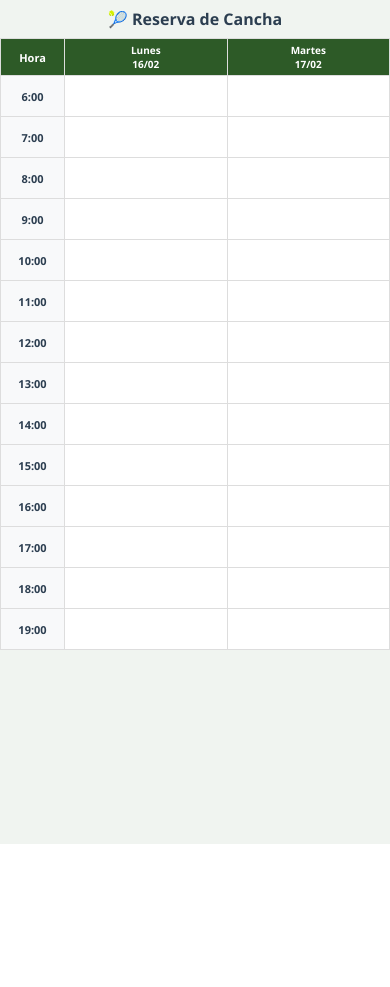
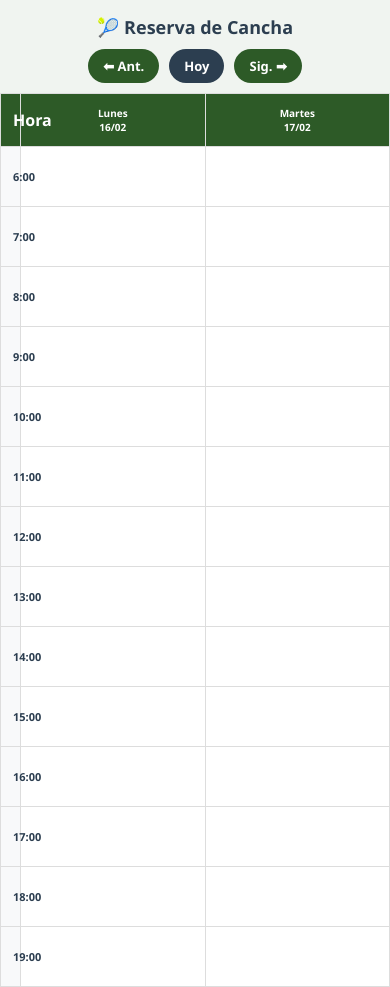
Before and after one commit to kevinms1/tenis-reservas, a Flask app: page / in a window 390 px wide. Before the commit the page ends 844 px from the top, so only its background shows below. Run offline with Flask 3, Linux system fonts and the light colour scheme; data that the repository does not hold is empty; some libraries are stand-ins or nearby versions.

Commit message:
fix dom y lun2 2 botones

```diff
--- a/app.py
+++ b/app.py
@@ -41,38 +41,27 @@ def get_db():
 
 @app.route("/")
 def index():
-    week_offset = int(request.args.get("week", 0))
+    # Ahora nos movemos por días (day_offset) en lugar de semanas
+    day_offset = int(request.args.get("day_offset", 0))
+
     today = datetime.now(zona_horaria)
+    # El calendario empezará hoy + el desplazamiento
+    start_date = today + timedelta(days=day_offset)
+
     manana = today + timedelta(days=1)
 
-    # Si hoy es domingo (weekday == 6), y no hemos pedido ver otra semana,
-    # ajustamos para que el lunes sea el de la próxima semana
-    dia_semana = today.weekday()
-
-    # Esta lógica hace que el calendario se sienta "continuo"
-    monday = today - timedelta(days=dia_semana) + timedelta(weeks=week_offset)
-
-    # OPCIONAL: Si quieres que el Domingo por la tarde ya se vea la semana entrante:
-    # if dia_semana == 6 and week_offset == 0:
-    #     monday = monday + timedelta(weeks=1)
-
-    # Diccionario de traducción
     dias_espanol = {
-        "Monday": "Lunes",
-        "Tuesday": "Martes",
-        "Wednesday": "Miércoles",
-        "Thursday": "Jueves",
-        "Friday": "Viernes",
-        "Saturday": "Sábado",
-        "Sunday": "Domingo"
+        "Monday": "Lunes", "Tuesday": "Martes", "Wednesday": "Miércoles",
+        "Thursday": "Jueves", "Friday": "Viernes", "Saturday": "Sábado", "Sunday": "Domingo"
     }
 
     days = []
+    # Generamos los próximos 7 días a partir de la fecha de inicio
     for i in range(7):
-        day = monday + timedelta(days=i)
-        dia_ingles = day.strftime("%A")  # Obtiene el nombre en inglés
+        day = start_date + timedelta(days=i)
+        dia_ingles = day.strftime("%A")
         days.append({
-            "label": dias_espanol.get(dia_ingles, dia_ingles), # Traduce usando el diccionario
+            "label": dias_espanol.get(dia_ingles, dia_ingles),
             "date": day.strftime("%d/%m"),
             "key": day.strftime("%Y-%m-%d")
         })
@@ -90,9 +79,9 @@ def index():
         "index.html",
         reservas=reservas,
         days=days,
-        week_offset=week_offset,
-        hoy_key=today.strftime("%Y-%m-%d"),    # <--- Agregar esto
-        manana_key=manana.strftime("%Y-%m-%d"), # <--- Agregar esto
+        day_offset=day_offset,
+        hoy_key=today.strftime("%Y-%m-%d"),
+        manana_key=manana.strftime("%Y-%m-%d"),
         usuarios_permitidos=USUARIOS_PERMITIDOS
     )
 
--- a/static/style.css
+++ b/static/style.css
@@ -58,61 +58,43 @@ th {
 
 /* --- VISTA MÓVIL OPTIMIZADA (AJUSTE PARA CAPTURA DE PANTALLA) --- */
 @media (max-width: 768px) {
-
-    /* 1. OCULTAR BOTONES DE SEMANA ANTERIOR/SIGUIENTE */
-    .week-navigation {
-        display: none !important;
+    /* 1. MOSTRAR NAVEGACIÓN COMO BOTONES */
+    .nav-container {
+        display: flex !important;
+        justify-content: center;
+        gap: 10px;
+        margin: 10px 0;
     }
 
-    /* 2. AJUSTAR CONTENEDOR PARA QUE NO TENGA MÁRGENES */
+    .btn-nav {
+        background-color: #2d5a27;
+        color: white;
+        text-decoration: none;
+        padding: 8px 15px;
+        border-radius: 20px;
+        font-size: 13px;
+        font-weight: bold;
+    }
+
+    .btn-hoy { background-color: #2c3e50; }
+
+    /* 2. AJUSTE DE TABLA */
     .table-wrapper {
         width: 100% !important;
         margin: 0 !important;
         overflow: hidden !important;
         border-radius: 0;
-        box-shadow: none;
     }
 
-    table {
-        table-layout: fixed !important;
-        width: 100% !important;
-    }
+    table { table-layout: fixed !important; width: 100% !important; }
 
-    /* Ocultar días que no son hoy ni mañana */
-    th[data-fecha],
-    td[data-fecha] {
-        display: none;
-    }
+    th[data-fecha], td[data-fecha] { display: none; }
 
-    /* Mostrar solo Hora, Hoy y Mañana */
-    .hora-col,
-    .show-mobile {
-        display: table-cell !important;
-    }
+    .hora-col, .show-mobile { display: table-cell !important; }
 
-    /* REDUCCIÓN DE TAMAÑOS PARA QUE QUEPA TODO */
-    .hora-col {
-        width: 18% !important;
-        font-size: 11px !important;
-        padding: 4px 1px !important; /* Padding mínimo */
-    }
+    .hora-col { width: 18% !important; font-size: 11px !important; }
+    .show-mobile { width: 41% !important; font-size: 10px !important; }
 
-    .show-mobile {
-        width: 41% !important;
-        font-size: 10px !important;
-        padding: 4px 1px !important; /* Padding mínimo */
-    }
-
-    /* Reducir altura de filas para evitar el scroll */
-    .celda {
-        height: 32px !important; /* Reducido de 55px a 32px */
-        line-height: 1 !important;
-    }
-
-    th {
-        padding: 6px 2px !important;
-        font-size: 11px !important;
-    }
-
-    h2 { font-size: 16px; margin: 8px 0; }
+    .celda { height: 35px !important; }
+    h2 { font-size: 18px; }
 }
--- a/templates/index.html
+++ b/templates/index.html
@@ -9,10 +9,10 @@
 <body>
     <h2>🎾 Reserva de Cancha</h2>
 
-    <div class="week-navigation">
-        <a href="/?week={{ week_offset - 1 }}">⬅ Semana anterior</a>
-            |
-        <a href="/?week={{ week_offset + 1 }}">Semana siguiente ➡</a>
+    <div class="nav-container">
+        <a href="/?day_offset={{ day_offset - 2 }}" class="btn-nav">⬅ Ant.</a>
+        <a href="/" class="btn-nav btn-hoy">Hoy</a>
+        <a href="/?day_offset={{ day_offset + 2 }}" class="btn-nav">Sig. ➡</a>
     </div>
 
     <div class="table-wrapper">
@@ -22,7 +22,7 @@
                     <th>Hora</th>
                     {% for day in days %}
                     <th data-fecha="{{ day.key }}"
-                        class="{% if day.key == hoy_key or day.key == manana_key or (loop.first and week_offset == 1) %}show-mobile{% endif %}">
+                        class="{% if loop.index <= 2 %}show-mobile{% endif %}">
                         {{ day.label }}<br>{{ day.date }}
                     </th>
                     {% endfor %}
@@ -36,7 +36,7 @@
                         {% set key = day.key ~ '-' ~ h ~ ':00' %}
                         {% set ocupado = reservas.get(key) %}
                         <td data-fecha="{{ day.key }}"
-                class="celda {% if ocupado %}ocupado{% endif %} {% if day.key == hoy_key or day.key == manana_key %}show-mobile{% endif %}"
+                            class="celda {% if ocupado %}ocupado{% endif %} {% if loop.index <= 2 %}show-mobile{% endif %}"
                             onclick="intentarReservar(this, '{{day.key}}', '{{h}}:00')">
                             {{ ocupado if ocupado else '' }}
                         </td>
@@ -44,6 +44,8 @@
                 </tr>
                 {% endfor %}
             </tbody>
+        </table>
+    </div>
 
 <script>
 function intentarReservar(el, dia, hora) {
```
Lines whose indentation alone changed are shown as unchanged.
